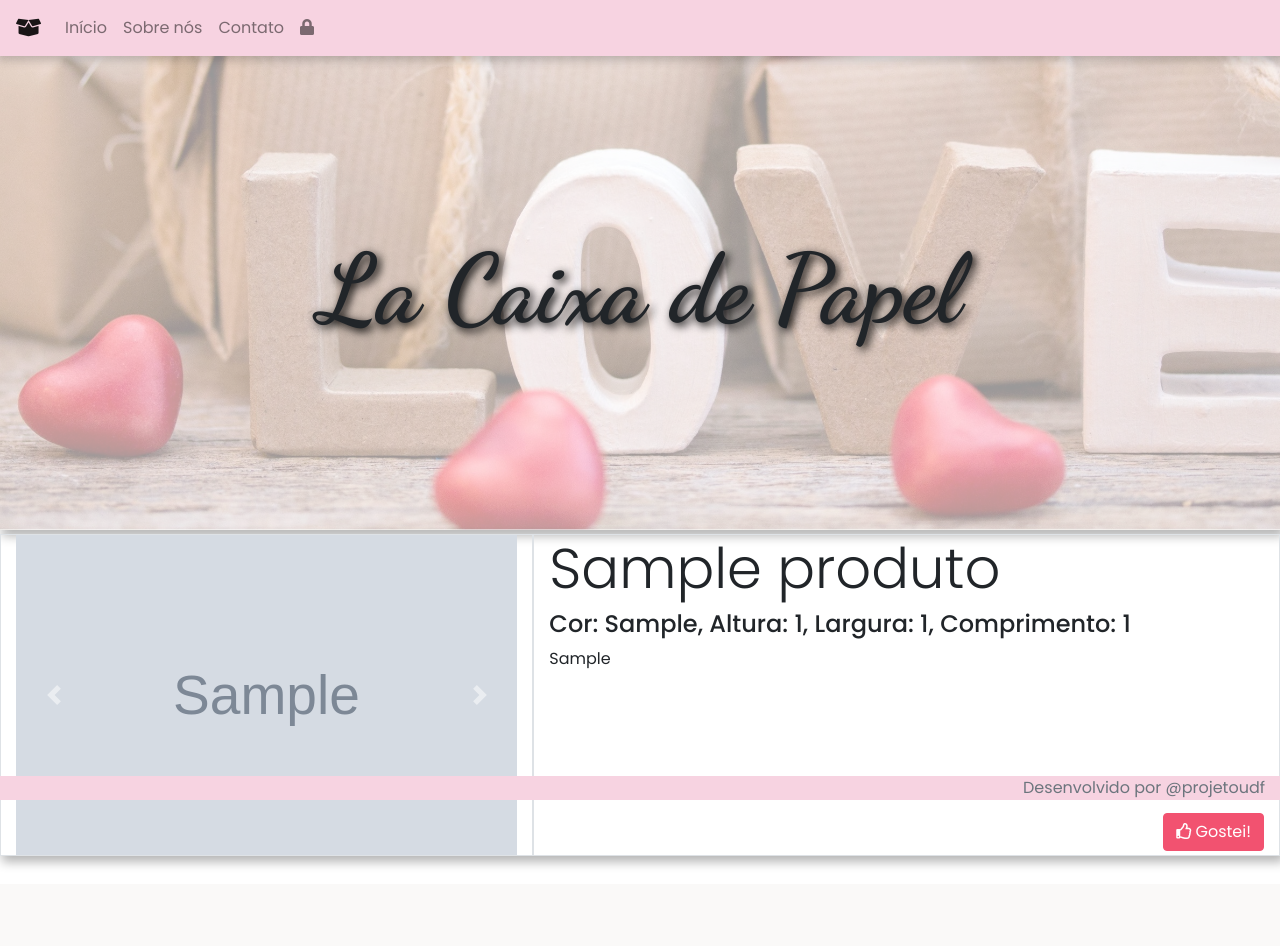
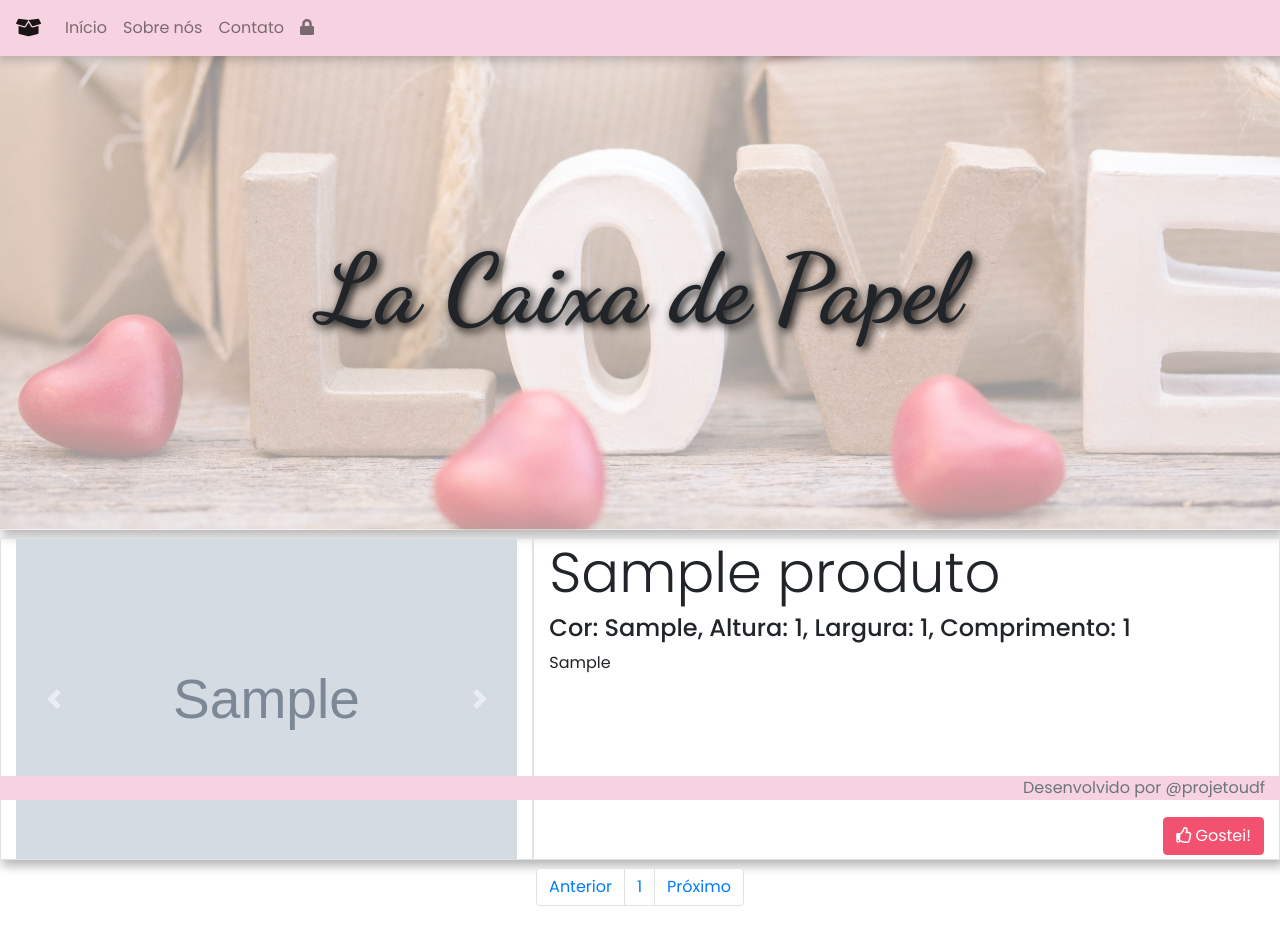
Before and after one commit to projetoudf/interdisciplinarII, a PHP site: page /?page=1 in a window 1280 px wide. Before the commit the page ends 866 px from the top, so only its background shows below. Run offline with PHP 8.4, Linux system fonts and the light colour scheme; tables that the repository leaves empty hold one stand-in row (values such as "Sample post"); grey boxes marked "Sample" are stand-in pictures.

Commit message:
paginacao pronta
falta mexer com o proximo e o anterior

```diff
--- a/conexao.php
+++ b/conexao.php
@@ -1,7 +1,7 @@
 <?php
     $host = "localhost";
     $user = "root"; // Trocar pelo nome do banco, quando criado
-    $pass = "";
+    $pass = "root";
     $db = "caixas";
     $conexao = new mysqli($host,$user,$pass,$db) or die($conexao -> error);
     if (!mysqli_set_charset($conexao, 'utf8')) {
--- a/funcoes.php
+++ b/funcoes.php
@@ -1,5 +1,5 @@
 <?php
-
+include "/conexao.php";
 //função para criptografar a senha
 function make_hash($str){
   return sha1(md5($str));
--- a/index.php
+++ b/index.php
@@ -76,6 +76,10 @@
   <div class="container-fluid">
     <?php include ($_SERVER['DOCUMENT_ROOT']."/produto/listarProduto.php"); ?>
   </div>
+
+  <span id="page" style="display:none">1</span>
+  <span id="trigger" style="display:none">true</span>
+
   <br>
 <!-- Modal Gostei Deste - Enviar Mensagem -->
 
@@ -130,6 +134,53 @@
         });
     });
   </script>
+
+  <script>
+              $(document).ready(function () {
+                  $(window).scroll(function (event) {
+                      if ($('body').height() <= ($(window).height() + 400 + $(window).scrollTop())) {
+                          getPagination($("#page").html());
+                      }
+                  });
+              });
+              function getPagination(pg) {
+                  if ($("#trigger").html() === "true") {
+                      $("#trigger").html("false");
+                      $("#res").fadeTo("slow", 0.3);
+                      setTimeout(function () {
+                          $.ajax({
+                              type: "POST",
+                              url: "actions.php",
+                              data: {
+                                  exec: 'scroll',
+                                  pg: pg
+                              },
+                              dataType: 'json',
+                              processData: true,
+                              success: function (data) {
+                                  if (data.results !== "") {
+                                      $("#res").append(data.results);
+                                      setTimeout(function () {
+                                          if (data.totalItens < 5) {
+                                              $("#trigger").html("false");
+                                          }
+                                          else {
+                                              $("#trigger").html("true");
+                                          }
+                                          $("#page").html(data.pg);
+                                      }, 500);
+                                  }
+                                  else {
+                                      $("#res").append('<div class="col-md-12"><h3>Sem Mais Resultados...</h3></div>');
+                                  }
+                                  $("#res").fadeTo("slow", 1);
+                              }
+                          });
+                      }, 1000);
+                  }
+              }
+              getPagination(1);
+          </script>
 </body>
 
 </html>
--- a/produto/listarProduto.php
+++ b/produto/listarProduto.php
@@ -2,15 +2,19 @@
 
 $sql = "SELECT *
         FROM produto
-        ORDER BY Id_Produto DESC;";
-
+        WHERE Id_Produto <= '".$_REQUEST['page']."'
+        ORDER BY Id_Produto  DESC LIMIT 5;";
+$count = 0;
 $res = $conexao->query($sql);
-$count = 0;
 while($row = $res->fetch_assoc()) :
     $sqlImg = mysqli_query($conexao,"SELECT Imagem FROM fotos WHERE Id_Produto = ".$row['Id_Produto']);
+
 ?>
-<?php if($count % 2 == 0): ?>
-<div class="row my-1 sombra">
+<?php
+
+if($count % 2 == 0): ?>
+<div class="row my-2 sombra">
+
   <div class="col-sm-5 border">
     <div id="carousel<?php echo $row['Id_Produto']; ?>" class="carousel slide" data-ride="carousel">
       <div class="carousel-inner">
@@ -57,7 +61,7 @@ while($row = $res->fetch_assoc()) :
   </div>
 </div>
           <?php else: ?>
-  <div class="row my-1 sombra">
+  <div class="row my-2 sombra">
 
   <div class="col-sm-7 border d-flex flex-column">
     <h2 class="display-4"><?php echo $row['Nome_Produto']; ?></h2>
@@ -108,4 +112,25 @@ while($row = $res->fetch_assoc()) :
     <?php
     endif;
     $count++;
-  endwhile; ?>
+    $ultimo = $row['Id_Produto'];
+  endwhile;
+
+
+  $sql = "SELECT *
+          FROM produto
+          ORDER BY Id_Produto WHERE Id_Produto < $ultimo DESC LIMIT 5;";
+
+  echo '<div class="text-xs-center">
+          <ul class="pagination justify-content-center">
+          <li class="page-item"><a class="page-link" href=index.php?page='.($_REQUEST['page']+5).'>Anterior</a></li>';
+          $total = mysqli_query($conexao,"SELECT COUNT(*) as tot from produto")->fetch_assoc();
+          $numero = 1;
+            while ($total['tot'] > 0) {
+            echo '<li class="page-item"><a class="page-link" href=index.php?page='.$total['tot'].'>'.$numero.'</a></li>';
+            $numero++;
+            $total['tot'] = $total['tot'] - 5;
+          }
+
+          echo '<li class="page-item"><a class="page-link" href=index.php?page='.($_REQUEST['page']-5).'>Próximo</a></li>
+          </ul>
+        </div>';
```
